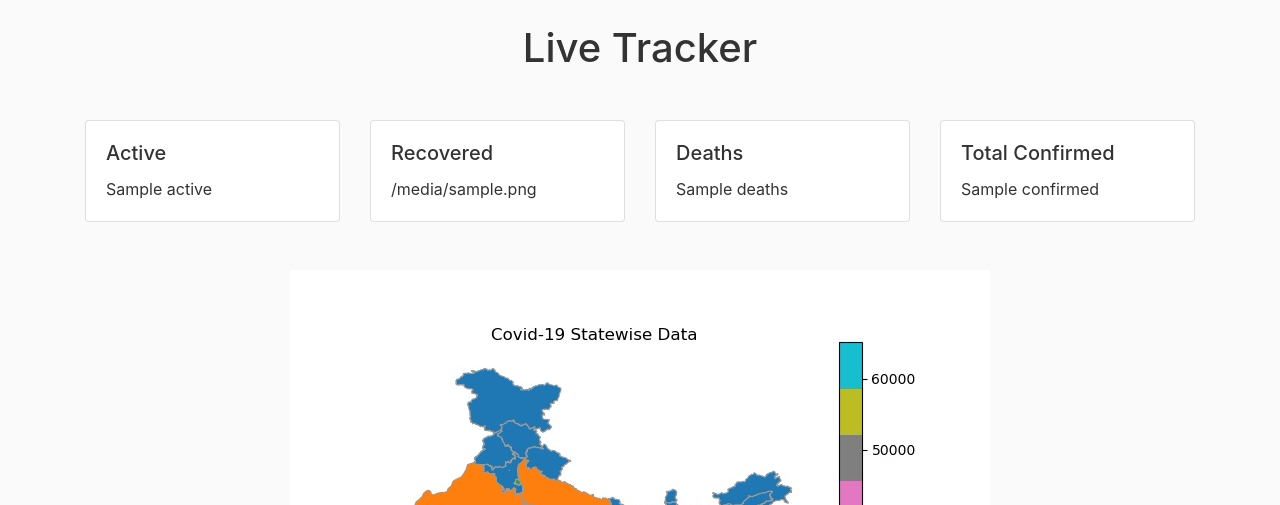
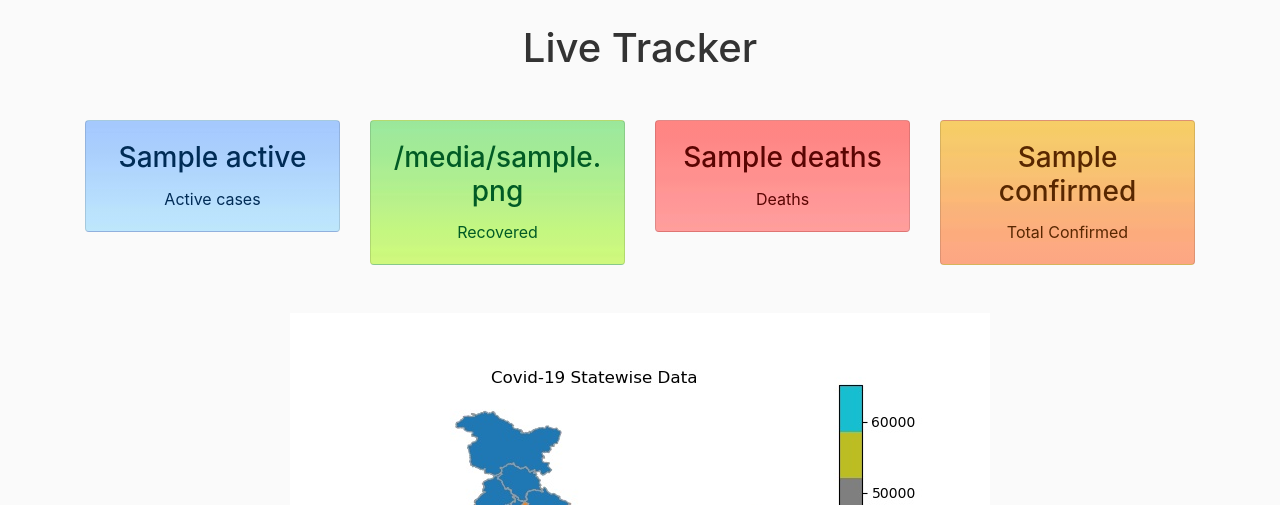
Before and after one commit to dummy26/Covid-Warriors, a Django app: template home/templates/home/live_tracker.html in a window 1280 px wide. Shown: the part 56-561 px from the top of the page. Run offline with Django 3.2, Linux system fonts and the light colour scheme; the template is opened without the code that fills it: most values are stand-ins (such as "Sample title", 1, 10 or a date in 2020); parts of the project's set-up code (start-up, migrations or seed data) failed here and were passed over; some libraries are stand-ins or nearby versions.

Commit message:
Changed css for live_tracker and search

```diff
--- a/home/static/home/main.css
+++ b/home/static/home/main.css
@@ -2,6 +2,38 @@
      background: #fafafa;
      color: hsl(0, 0%, 20%);
      margin-top: 5rem;
+ }
+
+ .bg-blue {
+     color: #002c56;
+     background: #a5c9fd;
+     /* Old browsers */
+     background: -webkit-linear-gradient(top, #a5c9fd 0%, #a5c9fd 6%, #a7cbff 8%, #a5c9fd 11%, #a7cbff 11%, #aacffc 28%, #b0d5ff 44%, #b0d6fb 48%, #b5dbff 62%, #b4dbfc 62%, #b8dffe 75%, #bae2fb 79%, #bce4fe 91%, #bde6fa 96%, #bee7fd 100%);
+     background: linear-gradient(to bottom, #a5c9fd 0%, #a5c9fd 6%, #a7cbff 8%, #a5c9fd 11%, #a7cbff 11%, #aacffc 28%, #b0d5ff 44%, #b0d6fb 48%, #b5dbff 62%, #b4dbfc 62%, #b8dffe 75%, #bae2fb 79%, #bce4fe 91%, #bde6fa 96%, #bee7fd 100%);
+ }
+
+ .bg-green {
+     color: #015b25;
+     background: #9ae69c;
+     /* Old browsers */
+     background: -webkit-linear-gradient(top, #9ae69c 0%, #9ce999 5%, #9cea9e 6%, #9cea9e 6%, #a0e99a 10%, #a3eb95 24%, #adee92 36%, #adee90 40%, #b3ef8f 45%, #b0f08f 46%, #b4f18a 50%, #b7f18d 51%, #b6f08a 53%, #baf18b 58%, #c4f780 77%, #c9f681 86%, #ccfa7e 90%, #cbf77c 94%, #cff87e 96%, #cff87e 100%);
+     background: linear-gradient(to bottom, #9ae69c 0%, #9ce999 5%, #9cea9e 6%, #9cea9e 6%, #a0e99a 10%, #a3eb95 24%, #adee92 36%, #adee90 40%, #b3ef8f 45%, #b0f08f 46%, #b4f18a 50%, #b7f18d 51%, #b6f08a 53%, #baf18b 58%, #c4f780 77%, #c9f681 86%, #ccfa7e 90%, #cbf77c 94%, #cff87e 96%, #cff87e 100%);
+ }
+
+ .bg-orange {
+     color: #582700;
+     background: #f5ce67;
+     /* Old browsers */
+     background: -webkit-linear-gradient(top, #f5ce67 0%, #f8cd67 4%, #f6cc66 7%, #f7cb6c 13%, #f5c66c 21%, #f8c76b 23%, #f7c570 27%, #f7c36f 33%, #f9c174 39%, #f8bf72 40%, #f9ba73 47%, #f9ba77 52%, #fdb877 56%, #fab677 57%, #f9b479 60%, #fab17c 67%, #fcb17a 69%, #fbaf7e 74%, #fcab7c 77%, #fcab7e 84%, #fdaa82 85%, #fca683 100%);
+     background: linear-gradient(to bottom, #f5ce67 0%, #f8cd67 4%, #f6cc66 7%, #f7cb6c 13%, #f5c66c 21%, #f8c76b 23%, #f7c570 27%, #f7c36f 33%, #f9c174 39%, #f8bf72 40%, #f9ba73 47%, #f9ba77 52%, #fdb877 56%, #fab677 57%, #f9b479 60%, #fab17c 67%, #fcb17a 69%, #fbaf7e 74%, #fcab7c 77%, #fcab7e 84%, #fdaa82 85%, #fca683 100%);
+ }
+
+ .bg-red {
+     color: #5a0502;
+     background: #ff8582;
+     /* Old browsers */
+     background: -webkit-linear-gradient(top, #ff8582 0%, #fe8685 16%, #ff908e 44%, #fe908f 53%, #ff9692 62%, #ff9597 67%, #ff9a98 84%, #ff9b9b 85%, #fe9c9d 91%, #ff9e98 96%, #ff9d9c 96%, #ff9e9d 100%);
+     background: linear-gradient(to bottom, #ff8582 0%, #fe8685 16%, #ff908e 44%, #fe908f 53%, #ff9692 62%, #ff9597 67%, #ff9a98 84%, #ff9b9b 85%, #fe9c9d 91%, #ff9e98 96%, #ff9d9c 96%, #ff9e9d 100%);
  }
 
  .bg-steel {
--- a/home/templates/home/live_tracker.html
+++ b/home/templates/home/live_tracker.html
@@ -6,37 +6,37 @@
 <div class="container mt-5">
     <div class="row mb-5">
         <div class="col-3">
-            <div class="card">
+            <div class="card bg-blue text-center">
                 <div class="card-body">
-                    <h5 class='card-title'>Active</h5>
-                    <p class="card-text"> {{Active}}</p>
+                    <h3 class='card-title'>{{Active}}</h3>
+                    <p class="card-text"> Active cases</p>
                 </div>
             </div>
         </div>
 
         <div class="col-3">
-            <div class="card">
+            <div class="card bg-green text-center">
                 <div class="card-body">
-                    <h5 class='card-title'>Recovered</h5>
-                    <p class="card-text"> {{Recovered}}</p>
+                    <h3 class='card-title'>{{Recovered}}</h3>
+                    <p class="card-text"> Recovered</p>
                 </div>
             </div>
         </div>
 
         <div class="col-3">
-            <div class="card">
+            <div class="card bg-red text-center">
                 <div class="card-body">
-                    <h5 class='card-title'>Deaths</h5>
-                    <p class="card-text"> {{Deaths}}</p>
+                    <h3 class='card-title'>{{Deaths}}</h3>
+                    <p class="card-text"> Deaths</p>
                 </div>
             </div>
         </div>
 
         <div class="col-3">
-            <div class="card">
+            <div class="card bg-orange text-center">
                 <div class="card-body">
-                    <h5 class='card-title'>Total Confirmed</h5>
-                    <p class="card-text"> {{Confirmed}}</p>
+                    <h3 class='card-title'>{{Confirmed}}</h3>
+                    <p class="card-text">Total Confirmed</p>
                 </div>
             </div>
         </div>
@@ -44,5 +44,20 @@
 </div>
 
 <div class='text-center'>
-    <img src="../media/figures/heat_map.jpg" alt="heat map of cases per state" /> {%endblock content%}
+    <img src="../media/figures/heat_map.jpg" alt="heat map of cases per state" />
 </div>
+
+<!-- <script>
+    if (navigator.geolocation) {
+        navigator.geolocation.getCurrentPosition(showPosition);
+    } else {
+        console.log("Geolocation is not supported by this browser.");
+    }
+
+    function showPosition(position) {
+
+        console.log("Latitude: " + position.coords.latitude + "Longitude: " + position.coords.longitude);
+    }
+</script> -->
+
+{%endblock content%}
```
Also changed, not shown: home/templates/home/search.html (+18 -18 lines).
